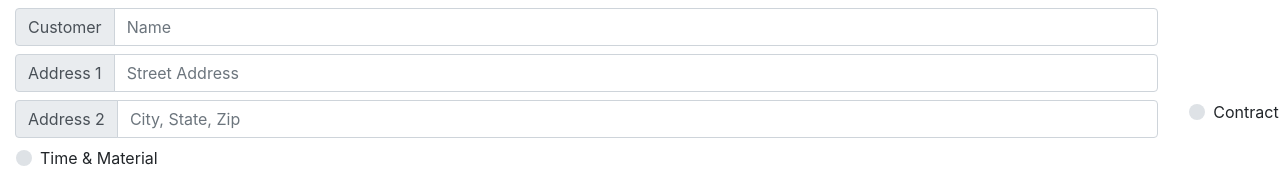
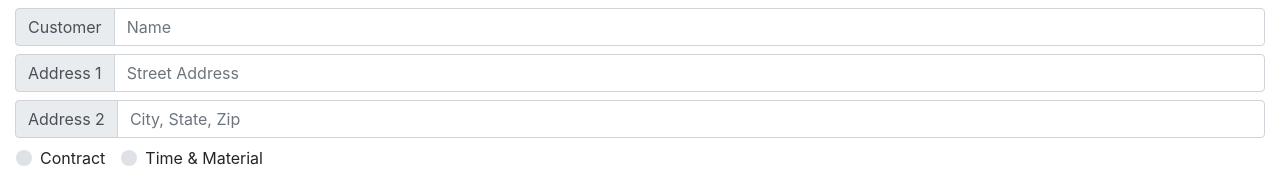
Before and after one commit to relionbrian/kgcmobile, a Vue app: page / in a window 1280 px wide. Shown: the top 188 px of the page. Built offline with nearby package versions, Linux system fonts and the light colour scheme; what vue-signature-pad would draw is missing.

Commit message:
what a mess

```diff
--- a/src/App.vue
+++ b/src/App.vue
@@ -1,13 +1,13 @@
 <template>
   <div id="app">
     <div class="row mt-2 ml-0 mr-0">
-      <div class="input-group col-11 mb-2">
+      <div class="input-group col-12 mb-2">
         <div class="input-group-prepend">
           <span class="input-group-text">Customer</span>
         </div>
         <input type="text" v-model="userData.customer" placeholder="Name" class="form-control">
       </div>
-      <div class="input-group col-11 mb-2">
+      <div class="input-group col-12 mb-2">
         <div class="input-group-prepend">
           <span class="input-group-text">Address 1</span>
         </div>
@@ -18,7 +18,7 @@
           class="form-control"
         >
       </div>
-      <div class="input-group col-11 mb-2">
+      <div class="input-group col-12 mb-2">
         <div class="input-group-prepend">
           <span class="input-group-text">Address 2</span>
         </div>
@@ -61,7 +61,10 @@
         <h3>Workers</h3>
       </div>
     </div>
-    <div class="card mb-2 ml-3" style="width: 18rem;" v-for="(workerRow, index) in workerRows">
+    <div class="card mb-2 ml-3" style="width: 18rem;" v-for="(workerRow,index) in workerRows">
+      <div>
+          <p>{{index}}</p>
+      </div>
       <div class="card-body">
         <div class="input-group mb-2">
           <div class="input-group-prepend">
@@ -83,6 +86,7 @@
           <input type="checkbox" class="form-check-input" v-model="workerRow.perdiem">
           <label class="form-check-label">Per Diem</label>
         </div>
+
       </div>
     </div>
     <div class="row ml-0">
@@ -104,7 +108,10 @@
         <h3>Equipment</h3>
       </div>
     </div>
-    <div class="card mb-2 ml-3" style="width: 18rem;" v-for="(equipRow, index) in equipRows">
+    <div class="card mb-2 ml-3" style="width: 18rem;" v-for="(equipRow,index) in equipRows">
+      <div>
+          <p>{{index}}</p>
+      </div>
       <div class="card-body">
         <div class="mb-2">
           <select v-model="equipRow.equip" name="equipment" class="browser-default custom-select">
@@ -237,7 +244,7 @@ export default {
       this.savedPNG = data;
       let RowData = this.rows;
       axios
-        .post("https://nodeforward.localtunnel.me/api/v1/posts", {
+        .post("http://corp.kgcinc.com:3000/api/v1/posts", {
           body: {
             userData: {
               customer: this.userData.customer,
```
